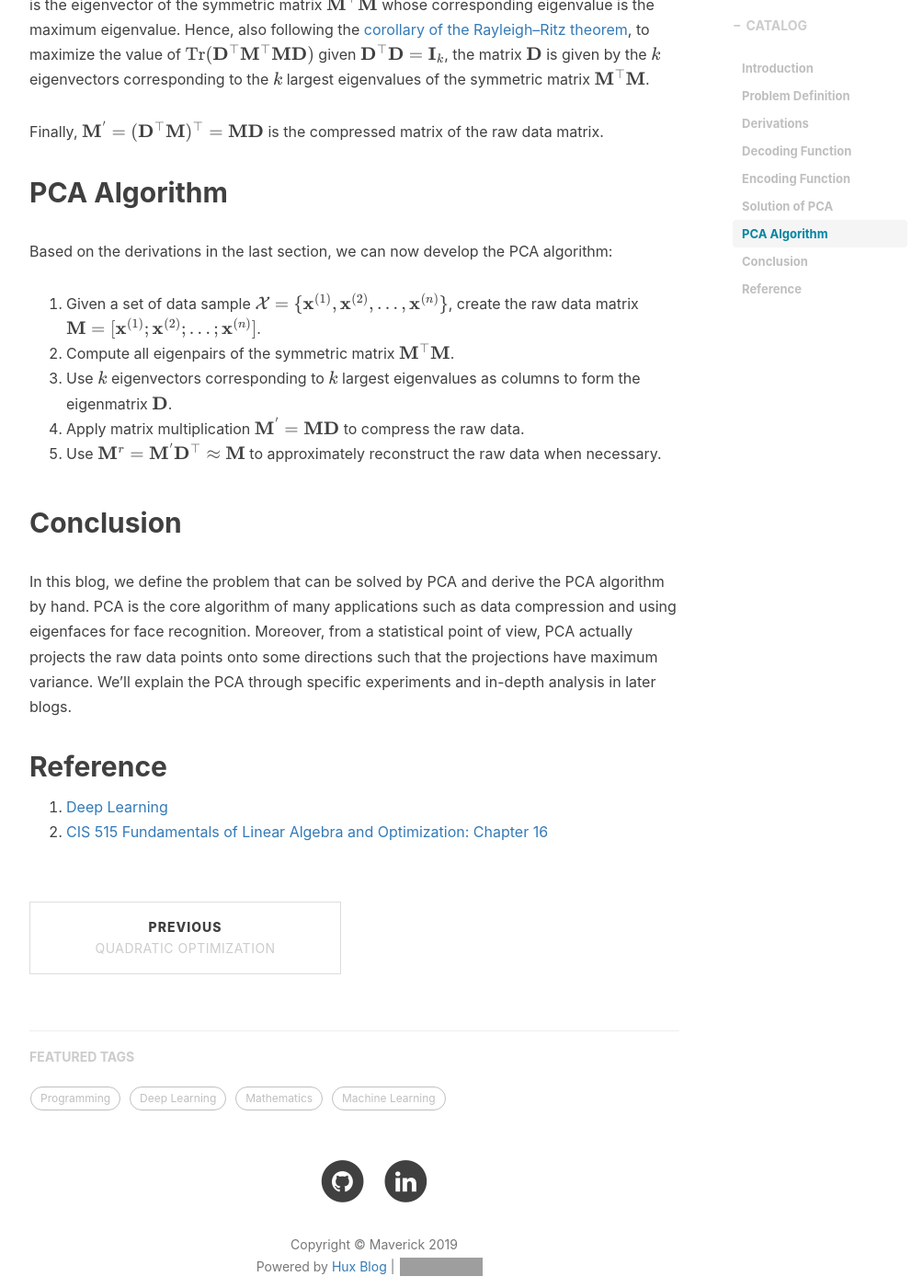
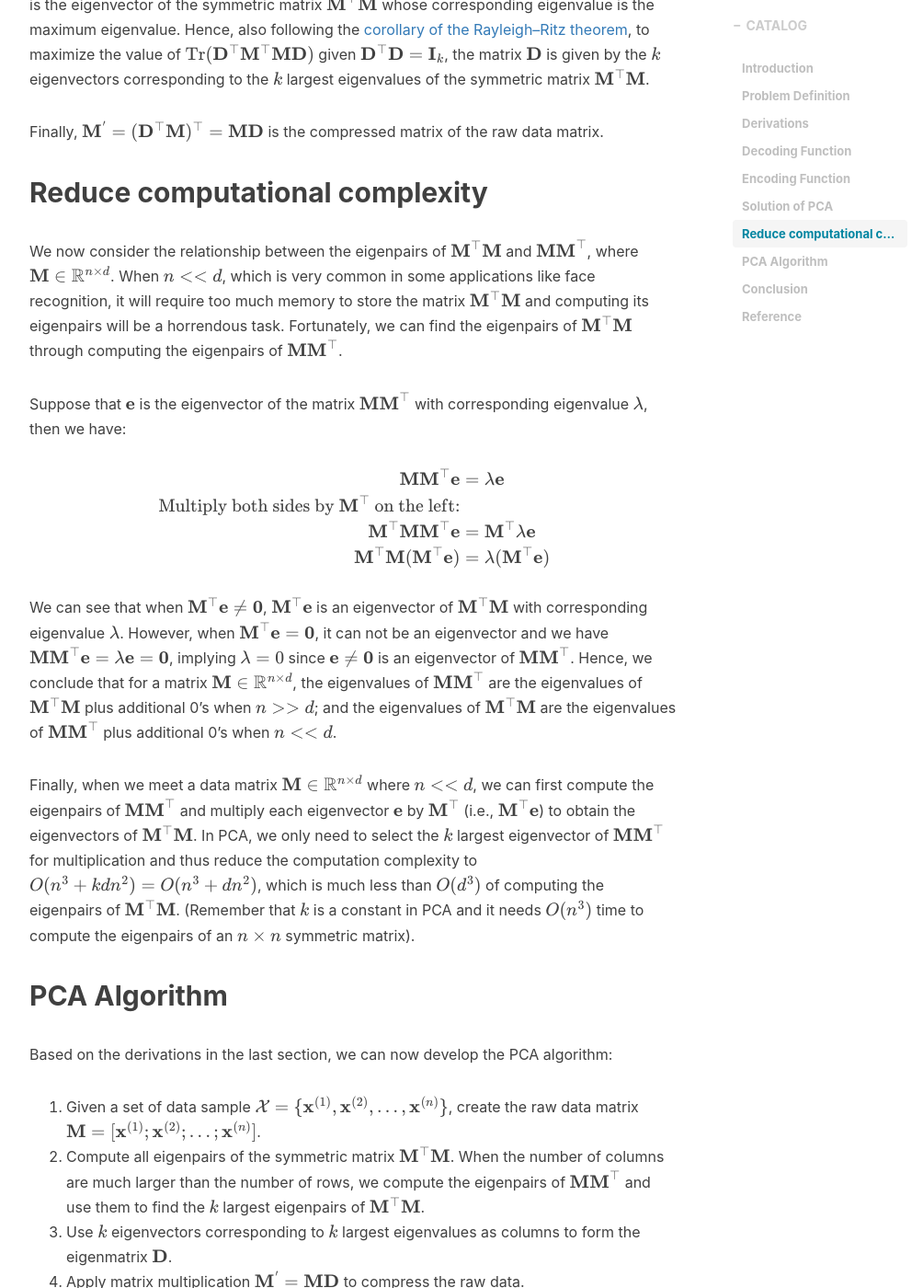
Before and after one commit to smallGum/smallGum.github.io, a Jekyll site: the page built from _posts/2019-04-24-Principal-Component-Analysis-1.md, in a window 1280 px wide and 1400 px high, scrolled down 5941 px. Shown: the whole window at 92% size, without its empty margins (233-1237 px from the left). Built offline with Jekyll 4.4.1, drawn with Linux system fonts in a browser that asks for light colours; nearby versions of some CDN libraries; formulas are drawn with MathJax 3; comment, search, counter and statistics services are not loaded; grey boxes are pictures that could not be loaded.

Commit message:
add more content about computational complexity

```diff
--- a/_posts/2019-04-24-Principal-Component-Analysis-1.md
+++ b/_posts/2019-04-24-Principal-Component-Analysis-1.md
@@ -213,12 +213,31 @@ is the eigenvector of the symmetric matrix $$\mathbf{M}^\top\mathbf{M}$$ whose c
 
 Finally, $$\mathbf{M}^{'} = (\mathbf{D}^\top\mathbf{M})^\top = \mathbf{MD}$$ is the compressed matrix of the raw data matrix.
 
+## Reduce computational complexity
+
+We now consider the relationship between the eigenpairs of $$\mathbf{M}^\top \mathbf{M}$$ and $$\mathbf{MM}^\top$$, where $$\mathbf{M} \in \mathbb{R}^{n \times d}$$. When $$n << d$$, which is very common in some applications like face recognition, it will require too much memory to store the matrix $$\mathbf{M}^\top \mathbf{M}$$ and computing its eigenpairs will be a horrendous task. Fortunately, we can find the eigenpairs of $$\mathbf{M}^\top \mathbf{M}$$ through computing the eigenpairs of $$\mathbf{MM}^\top$$.
+
+Suppose that $$\mathbf{e}$$ is the eigenvector of the matrix $$\mathbf{MM}^\top$$ with corresponding eigenvalue $$\lambda$$, then we have:
+
+$$
+\begin{align}
+\mathbf{MM}^\top \mathbf{e} &= \lambda \mathbf{e} \\
+\text{Multiply both sides by $\mathbf{M}^\top$ on the left:} \\
+\mathbf{M}^\top\mathbf{MM}^\top \mathbf{e} &= \mathbf{M}^\top \lambda \mathbf{e} \\
+\mathbf{M}^\top\mathbf{M}(\mathbf{M}^\top \mathbf{e}) &= \lambda (\mathbf{M}^\top \mathbf{e})
+\end{align}
+$$
+
+We can see that when $$\mathbf{M}^\top \mathbf{e} \ne \mathbf{0}$$, $$\mathbf{M}^\top \mathbf{e}$$ is an eigenvector of $$\mathbf{M}^\top\mathbf{M}$$ with corresponding eigenvalue $$\lambda$$. However, when $$\mathbf{M}^\top \mathbf{e} = \mathbf{0}$$, it can not be an eigenvector and we have $$\mathbf{MM}^\top \mathbf{e} = \lambda \mathbf{e} = \mathbf{0}$$, implying $$\lambda = 0$$ since $$\mathbf{e} \ne \mathbf{0}$$ is an eigenvector of $$\mathbf{MM}^\top$$. Hence, we conclude that for a matrix $$\mathbf{M} \in \mathbb{R}^{n \times d}$$, the eigenvalues of $$\mathbf{MM}^\top$$ are the eigenvalues of $$\mathbf{M}^\top\mathbf{M}$$ plus additional 0’s when $$n >> d$$; and the eigenvalues of $$\mathbf{M}^\top\mathbf{M}$$ are the eigenvalues of $$\mathbf{MM}^\top$$ plus additional 0’s when $$n << d$$.
+
+Finally, when we meet a data matrix $$\mathbf{M} \in \mathbb{R}^{n \times d}$$ where $$n << d$$, we can first compute the eigenpairs of $$\mathbf{MM}^\top$$ and multiply each eigenvector $$\mathbf{e}$$ by $$\mathbf{M}^\top$$ (i.e., $$\mathbf{M}^\top\mathbf{e}$$) to obtain the eigenvectors of $$\mathbf{M}^\top\mathbf{M}$$. In PCA, we only need to select the $$k$$ largest eigenvector of $$\mathbf{MM}^\top$$ for multiplication and thus reduce the computation complexity to $$O(n^3 + kdn^2) = O(n^3 + dn^2)$$, which is much less than $$O(d^3)$$ of computing the eigenpairs of $$\mathbf{M}^\top\mathbf{M}$$. (Remember that $$k$$ is a constant in PCA and it needs $$O(n^3)$$ time to compute the eigenpairs of an $$n \times n$$ symmetric matrix).
+
 ## PCA Algorithm
 
 Based on the derivations in the last section, we can now develop the PCA algorithm:
 
 1. Given a set of data sample $$\mathcal{X}=\{\mathbf{x}^{(1)}, \mathbf{x}^{(2)}, ..., \mathbf{x}^{(n)}\}$$, create the raw data matrix $$\mathbf{M} = [\mathbf{x}^{(1)}; \mathbf{x}^{(2)}; ...; \mathbf{x}^{(n)}]$$.
-2. Compute all eigenpairs of the symmetric matrix $$\mathbf{M}^\top\mathbf{M}$$.
+2. Compute all eigenpairs of the symmetric matrix $$\mathbf{M}^\top\mathbf{M}$$. When the number of columns are much larger than the number of rows, we compute the eigenpairs of $$\mathbf{MM}^\top$$ and use them to find the $$k$$ largest eigenpairs of $$\mathbf{M}^\top\mathbf{M}$$.
 3. Use $$k$$ eigenvectors corresponding to $$k$$ largest eigenvalues as columns to form the eigenmatrix $$\mathbf{D}$$.
 4. Apply matrix multiplication $$\mathbf{M}^{'}=\mathbf{MD}$$ to compress the raw data.
 5. Use $$\mathbf{M}^{r} = \mathbf{M}^{'}\mathbf{D}^\top \approx \mathbf{M}$$ to approximately reconstruct the raw data when necessary.
```
